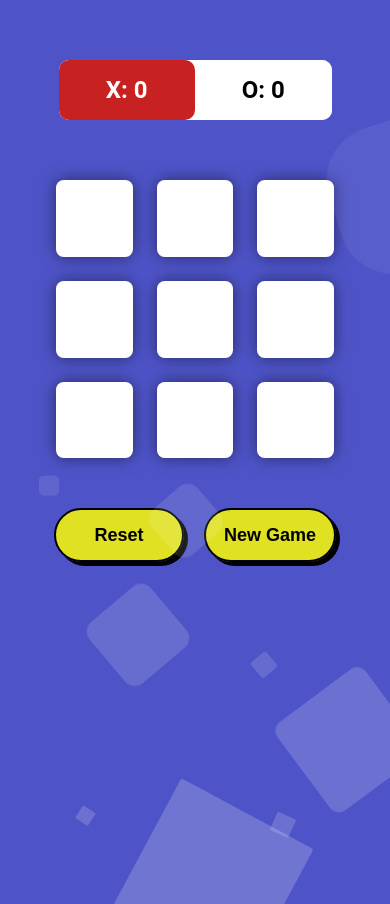
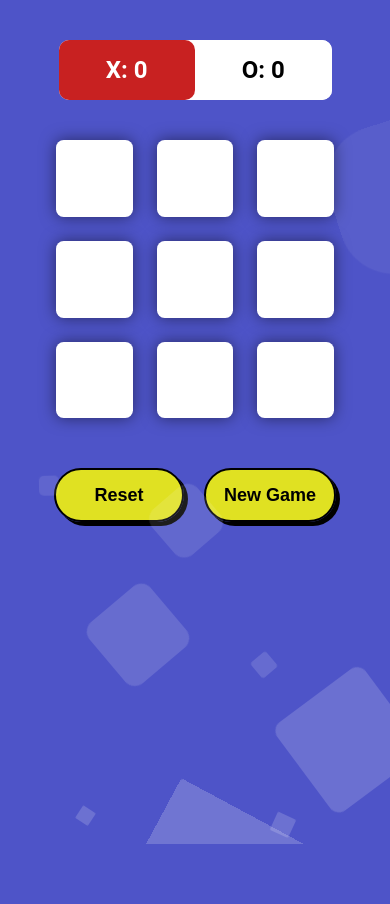
Before and after one commit to Taoo111/tic-tac-toe, a React (Create React App) app: page / in a window 390 px wide. Built offline with nearby package versions, Linux system fonts and the light colour scheme.

Commit message:
Fixed margins for board

```diff
--- a/src/App.css
+++ b/src/App.css
@@ -21,7 +21,7 @@ body {
 }
 
 .circles{
-    position: fixed;
+    position: absolute;
     top: 0;
     left: 0;
     width: 100%;
@@ -31,7 +31,7 @@ body {
 }
 
 .circles li{
-    position: fixed;
+    position: absolute;
     display: block;
     list-style: none;
     width: 20px;
--- a/src/components/Board.css
+++ b/src/components/Board.css
@@ -11,7 +11,6 @@
 
 @media (max-width: 550px) {
     .board{
-        margin-top: 50px;
         margin-bottom: 50px;
     }
   }
--- a/src/components/ScoreBoard.css
+++ b/src/components/ScoreBoard.css
@@ -11,7 +11,7 @@
     font-family: 'Roboto', sans-serif;
     font-size: 1.5rem;
     font-weight: 300;
-    margin: 60px auto;
+    margin: 40px auto;
     border-radius: 10px;
 }
 
```
